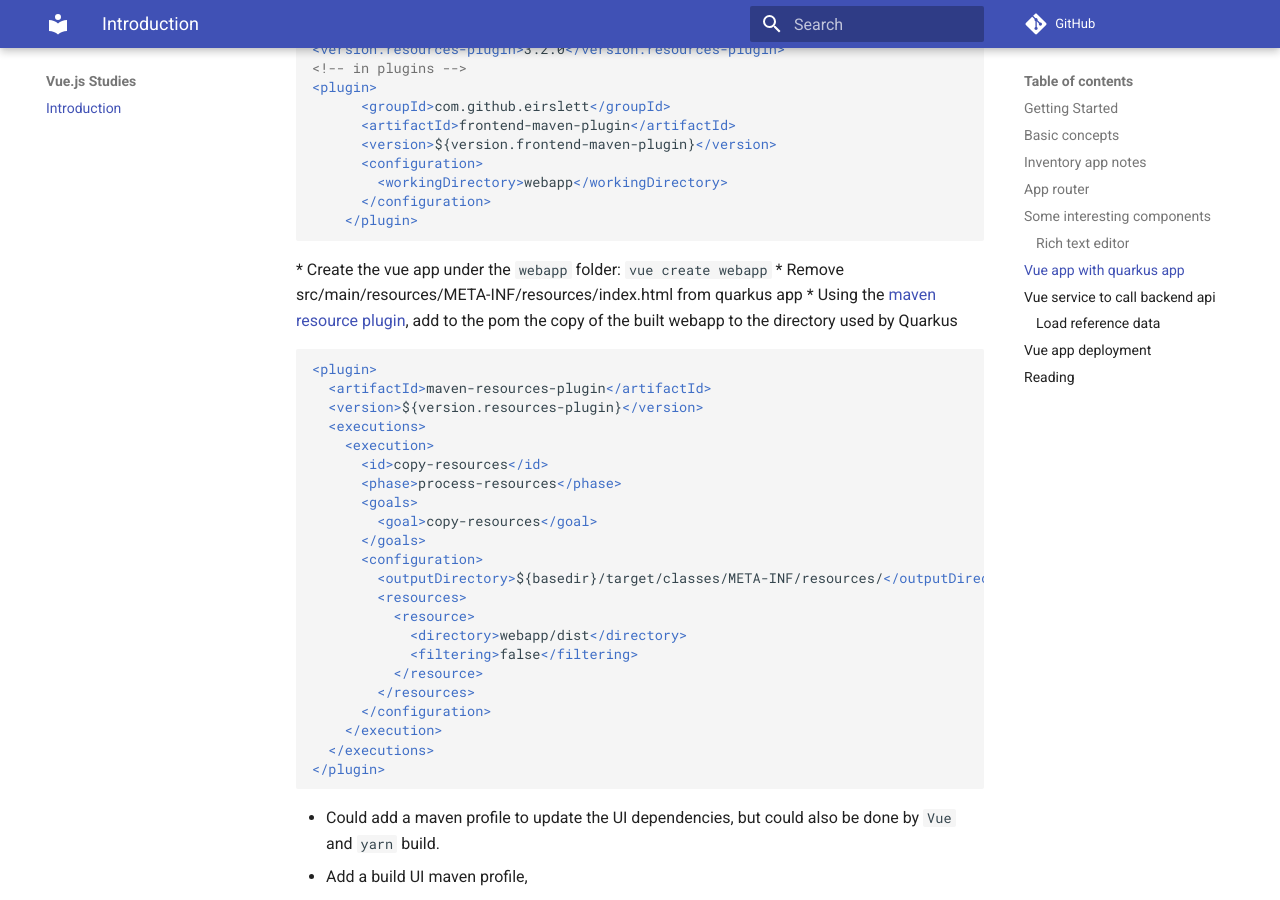
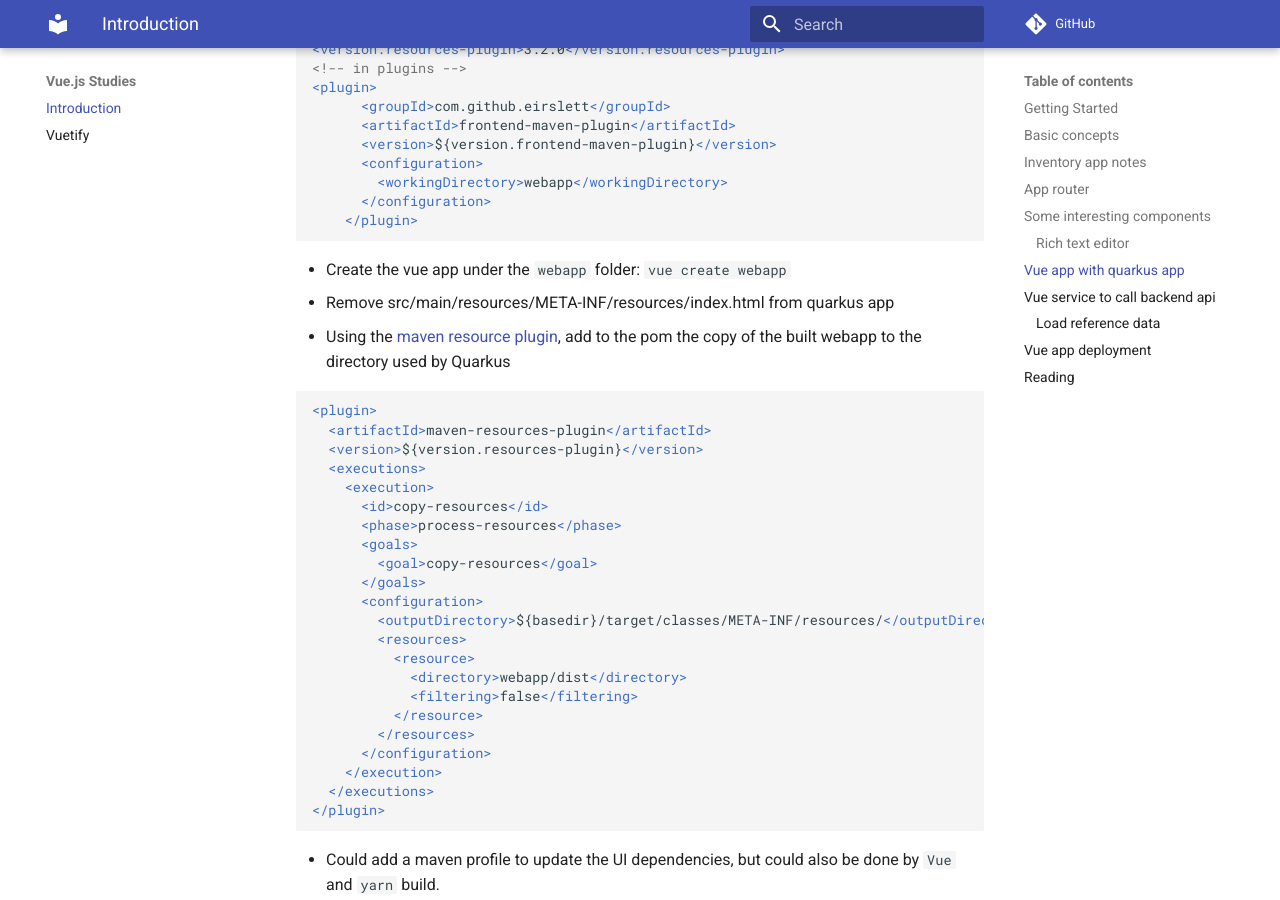
Before and after one commit to jbcodeforce/vuejs-studies, an MkDocs documentation site: the page built from docs/index.md, in a window 1280 px wide and 900 px high, scrolled down 3640 px. Built offline with MkDocs 1.6.1 and Material for MkDocs 9.7.7, drawn with Linux system fonts in a browser that asks for light colours; comment, search, counter and statistics services are not loaded.

Commit message:
Add vuetify, fix list

````diff
--- a/docs/index.md
+++ b/docs/index.md
@@ -109,6 +109,7 @@
       </v-container>
     </v-content>
 ```
+
 ## Some interesting components
 
 ### Rich text editor
@@ -149,6 +150,7 @@
         </configuration>
       </plugin>
   ```
+
 * Create the vue app under the `webapp` folder: `vue create webapp`
 * Remove src/main/resources/META-INF/resources/index.html from quarkus app
 * Using the [maven resource plugin](https://mvnrepository.com/artifact/org.apache.maven.plugins/maven-resources-plugin), add to the pom the copy of the built webapp to the directory used by Quarkus
--- a/mkdocs.yml
+++ b/mkdocs.yml
@@ -2,6 +2,7 @@
 repo_url: https://github.com/jbcodeforce/vuejs-studies.git
 nav:
   - Introduction: index.md
+  - Vuetify: vuetify.md
 
 theme:
   name: material
````
